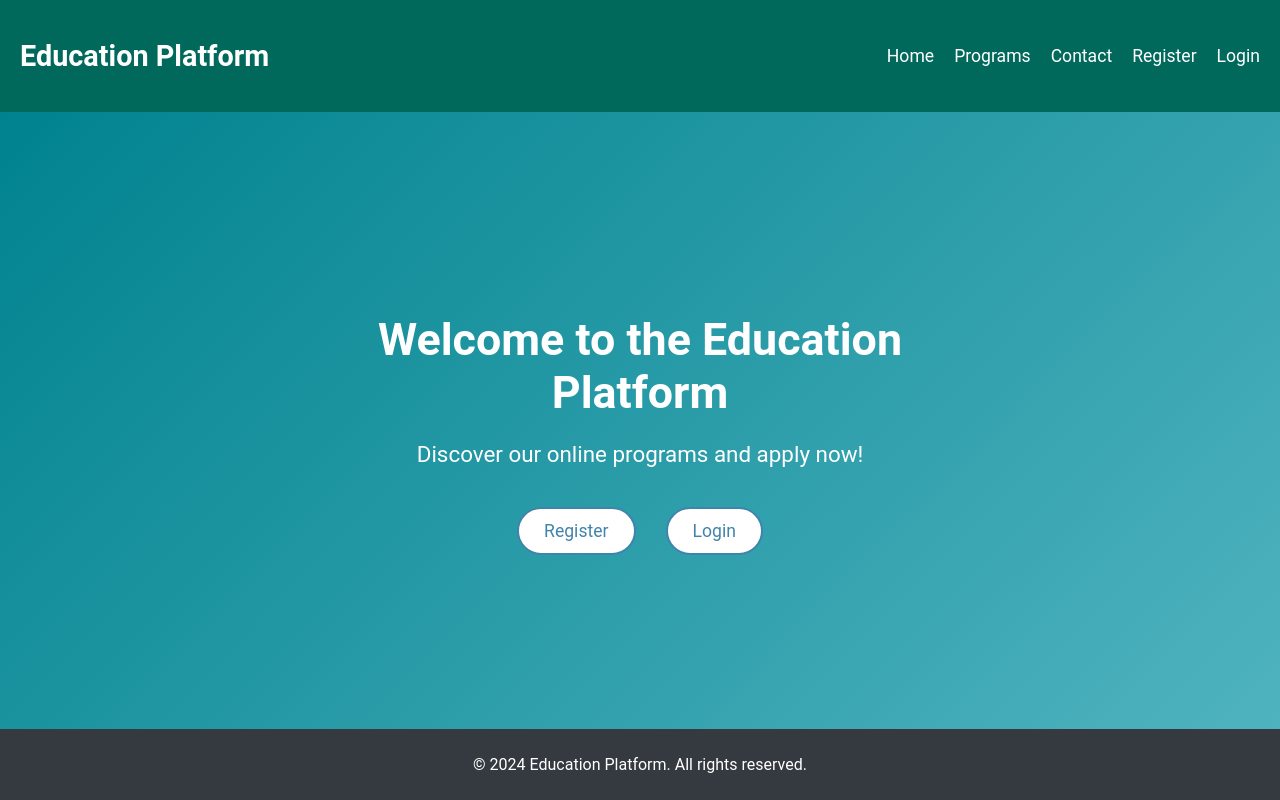
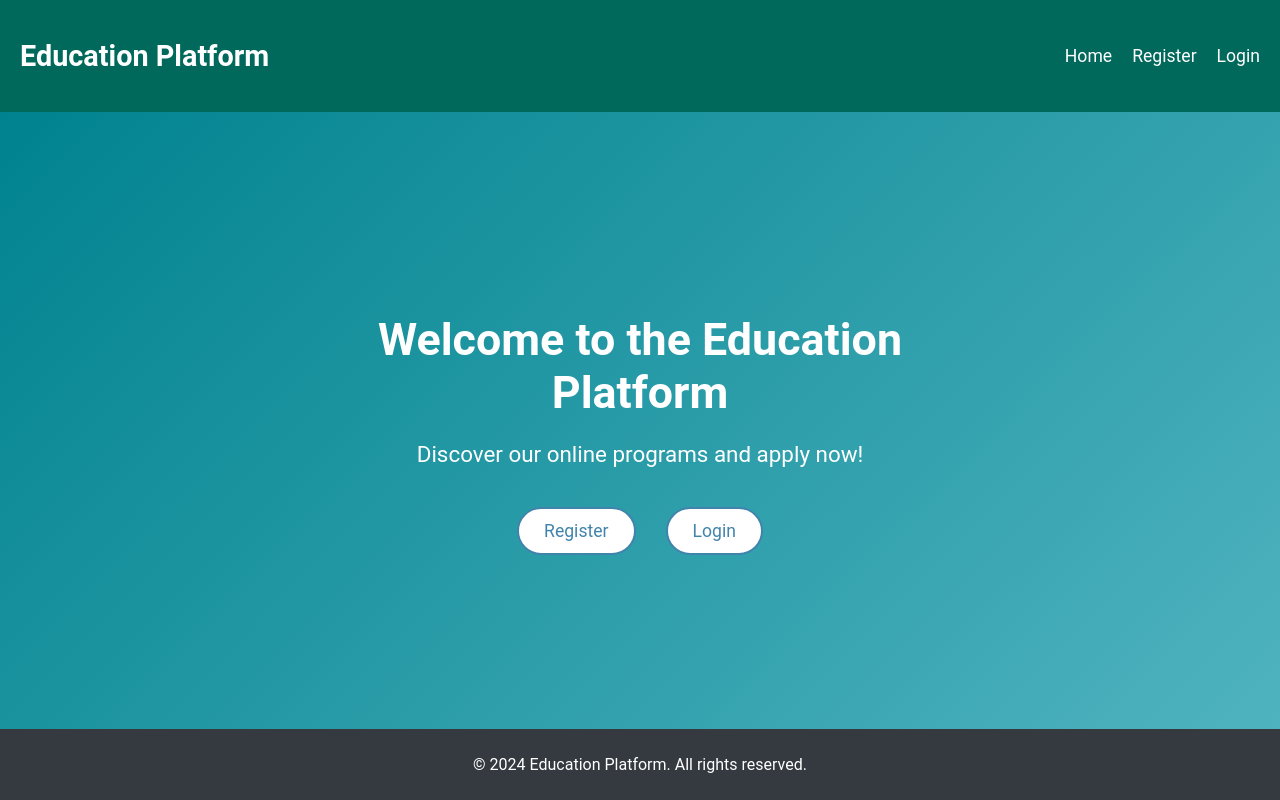
Before and after one commit to keerthana2624/Dashboard_Frontend, a React (Create React App) app in the folder my-app/: page /home in a window 1280 px wide. Built offline with nearby package versions, Linux system fonts and the light colour scheme.

Commit message:
Homepage js is modified after reslove of bugs

```diff
--- a/my-app/src/components/Homepage.js
+++ b/my-app/src/components/Homepage.js
@@ -11,8 +11,8 @@ const Home = () => {
           <h1 className="brand">Education Platform</h1>
           <ul className="nav-links">
             <li><Link to="/">Home</Link></li>
-            <li><Link to="/programs">Programs</Link></li>
-            <li><Link to="/contact">Contact</Link></li>
+            {/* <li><Link to="/programs">Programs</Link></li> */}
+            {/* <li><Link to="/contact">Contact</Link></li> */}
             {/* Add new li elements for Register and Login */}
             <li><Link to="/register">Register</Link></li>
             <li><Link to="/login">Login</Link></li>
```
